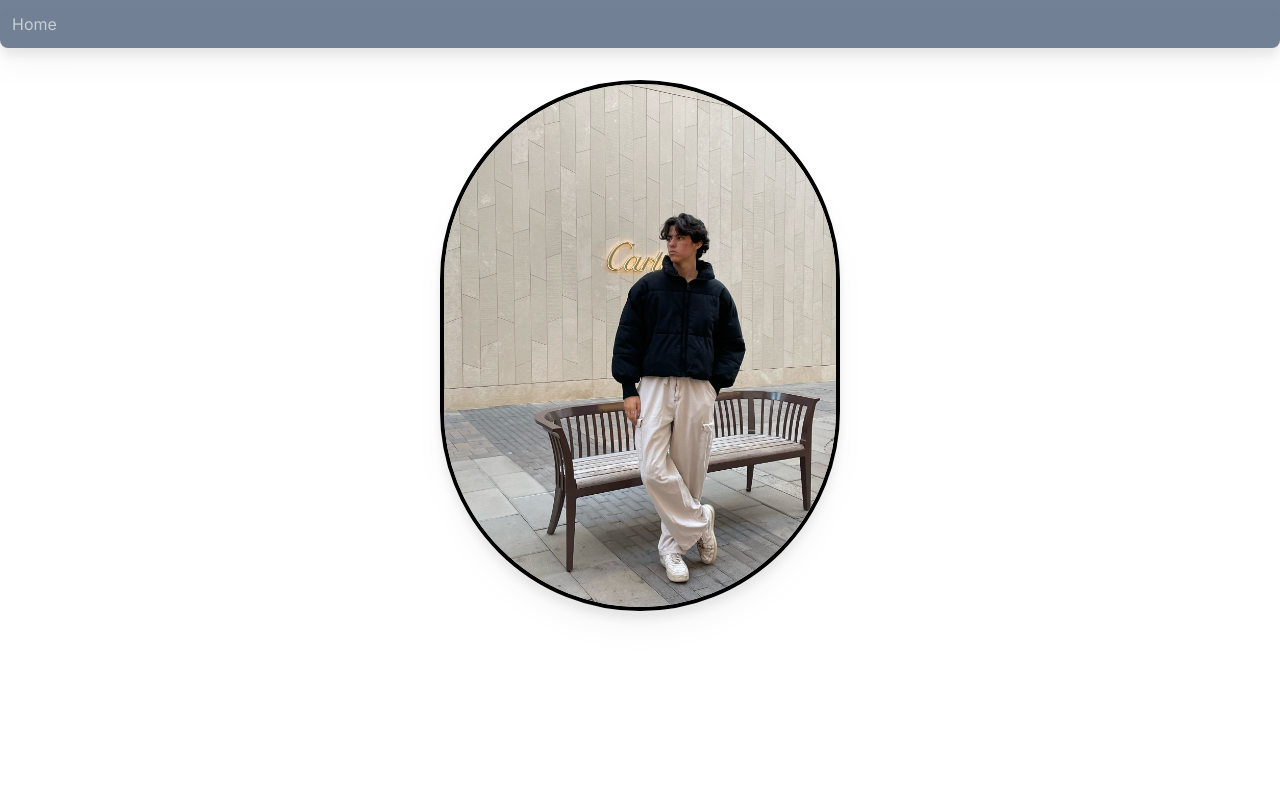
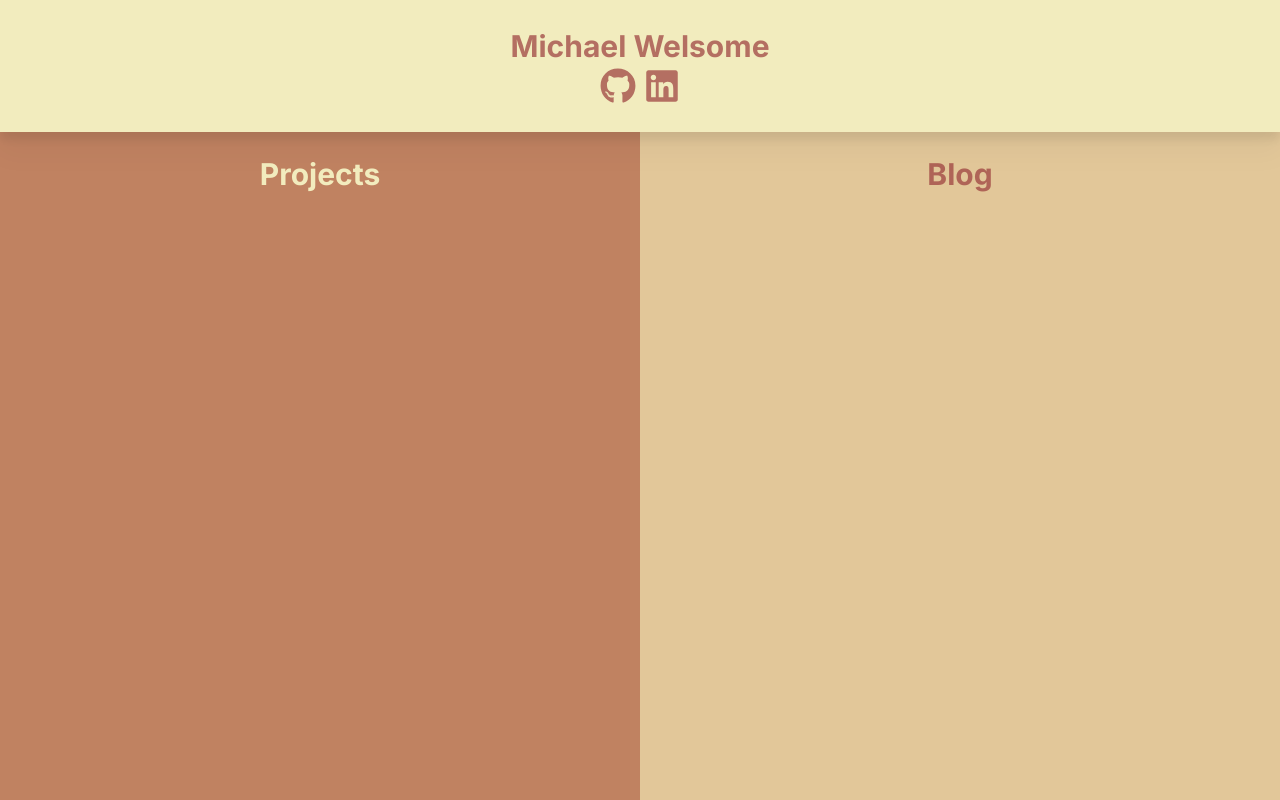
Before and after one commit to MiquilW/miquil, a Next.js app: page /blog in a window 1280 px wide. Before the commit this address had no page. Shown: the top 800 px of the page. Built offline with nearby package versions, Linux system fonts and the light colour scheme.

Commit message:
Added layout, color, and socials

```diff
--- a/package.json
+++ b/package.json
@@ -19,6 +19,7 @@
     "postcss": "8.4.28",
     "react": "18.2.0",
     "react-dom": "18.2.0",
+    "react-icons": "^4.10.1",
     "tailwindcss": "3.3.3",
     "typescript": "5.1.6"
   }
--- /dev/null
+++ b/src/app/blog/page.tsx
@@ -0,0 +1,7 @@
+import React from 'react'
+
+export default function Blog() {
+  return (
+    <h1>yoooooooooooooooo</h1>
+  )
+}
--- a/src/app/components/Navbar.tsx
+++ b/src/app/components/Navbar.tsx
@@ -1,13 +1,24 @@
 import React from 'react'
 import Link from "next/link"
+import { FaGithub, FaLinkedin } from "react-icons/fa"
 
 export default function Navbar() {
   return (
-    <nav className='bg-slate-500/90 p-3 sticky top-0 drop-shadow-xl z-10 rounded-b-lg'>
-      <div className='mx-auto flex justify-between flex-col sm:flex-row'>
-        <Link href='/' className='text-white/60 no-underline hover:text-white'>
-          Home
-        </Link>
+    <nav className='bg-sunset4 p-7 sticky top-0 drop-shadow-xl z-10'>
+      <div className='mx-auto flex justify-between flex-col'>
+        <h1 className='text-3xl text-black font-bold grid place-content-center mb-0'>
+          <Link href='/' className='text-sunset1/70 no-underline hover:text-sunset1 mb-1 font-bold duration-300'>
+            Michael Welsome
+          </Link>
+        </h1>
+        <div className='flex flex-row justify-center'>
+          <Link className='text-sunset1/70 hover:text-sunset1 duration-300 text-4xl' target='_blank' href="https://github.com/MiquilW">
+            <FaGithub />
+          </Link>
+          <Link className='text-sunset1/70 hover:text-sunset1 duration-300 text-4xl ml-2' target='_blank' href="https://www.linkedin.com/in/michael-welsome-b989141a6/">
+            <FaLinkedin />
+          </Link>
+        </div>
       </div>
     </nav>
   )
--- a/src/app/components/ProfilePic.tsx
+++ b/src/app/components/ProfilePic.tsx
@@ -11,6 +11,7 @@ export default function ProfilePic() {
         alt="Michael Welsome"
         priority={true}
       />
+      <div className='absolute top-40 font-extrabold left-1/2 mx-auto'>Michael Welsome</div>
     </section>
   )
 }
--- /dev/null
+++ b/src/app/components/SplitScreen.tsx
@@ -0,0 +1,18 @@
+import React from 'react'
+
+export default function SplitScreen() {
+  return (
+    <div className='mx-auto'>
+      <div>
+        <div className='h-screen w-1/2 bg-sunset2 fixed'>
+        <h1 className='text-sunset4 mt-6 font-bold text-3xl grid place-content-center mb-0'>Projects</h1>
+        </div>
+      </div>
+      <div className='mx-auto'>
+        <div className='h-screen w-1/2 bg-sunset3 left-1/2 fixed'>
+          <h1 className='text-sunset1/70 mt-6 font-bold text-3xl grid place-content-center mb-0'>Blog</h1>
+        </div>
+      </div>
+    </div>
+  )
+}
--- a/src/app/layout.tsx
+++ b/src/app/layout.tsx
@@ -2,13 +2,13 @@ import './globals.css'
 import type { Metadata } from 'next'
 import { Inter } from 'next/font/google'
 import Navbar from './components/Navbar'
-import ProfilePic from './components/ProfilePic'
+import SplitScreen from './components/SplitScreen'
 
 const inter = Inter({ subsets: ['latin'] })
 
 export const metadata: Metadata = {
-  title: 'Create Next App',
-  description: 'Generated by create next app',
+  title: 'Michael Welsome',
+  description: 'Created by Michael Welsome',
 }
 
 export default function RootLayout({
@@ -20,8 +20,7 @@ export default function RootLayout({
     <html lang="en">
       <body className={inter.className}>
         <Navbar />
-        <ProfilePic />
-        {children}
+        <SplitScreen />
       </body>
     </html>
   )
--- a/tailwind.config.ts
+++ b/tailwind.config.ts
@@ -13,6 +13,12 @@ const config: Config = {
         'gradient-conic':
           'conic-gradient(from 180deg at 50% 50%, var(--tw-gradient-stops))',
       },
+      colors: {
+        'sunset1': '#9A3B3B',
+        'sunset2': '#C08261',
+        'sunset3': '#E2C799',
+        'sunset4': '#F2ECBE',
+      }
     },
   },
   plugins: [],
```
Also changed, not shown: index.html (deleted, +0 -11 lines), styles.css (deleted), 1 other file (tests, documents, lock files or other folders).
